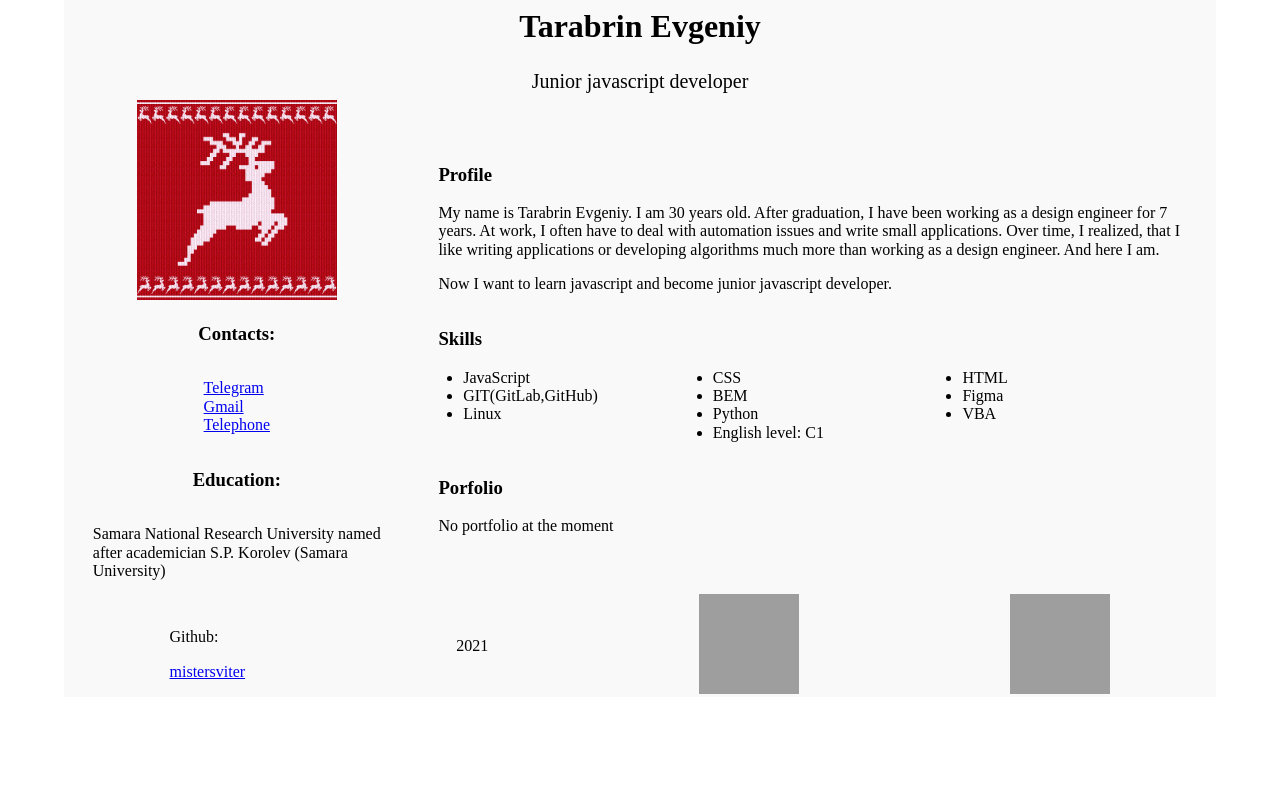
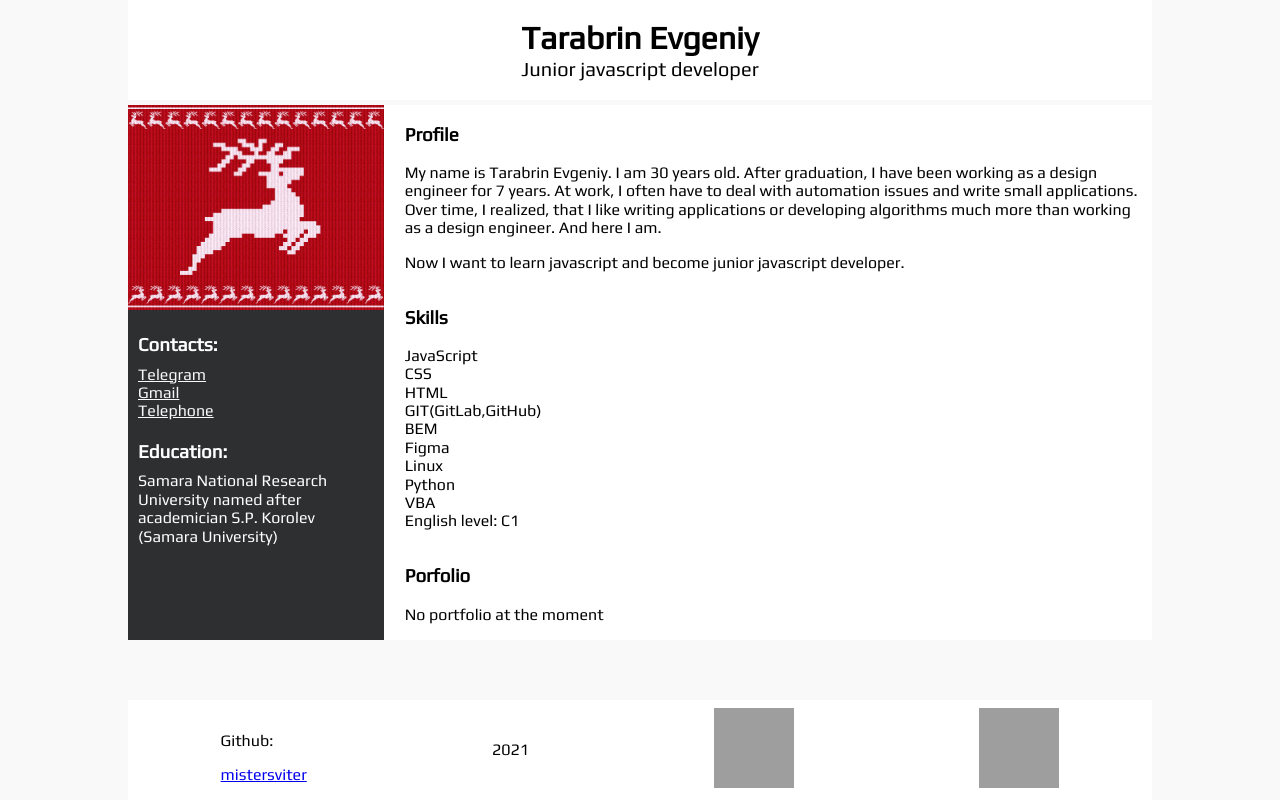
Before and after one commit to mistersviter/rsschool-cv, a plain HTML site: page index.html in a window 1280 px wide. Drawn offline with Linux system fonts and the light colour scheme; grey boxes are pictures that could not be loaded.

Commit message:
feat: add some fancy styles

```diff
--- a/style.css
+++ b/style.css
@@ -1,10 +1,14 @@
+@import url("https://fonts.googleapis.com/css2?family=Play&display=swap");
+body {
+  background-color: rgb(249, 249, 249);
+  font-family: "Play", sans-serif;
+}
 .container {
   display: flex;
-  justify-content: center;
   flex-direction: column;
   margin: 0 auto;
-  width: 90%;
-  background-color: rgb(250, 249, 249);
+  width: 80%;
+  height: 100vh;
 }
 .container__header {
   display: flex;
@@ -12,63 +16,71 @@
   align-items: center;
   height: 100px;
   flex-direction: column;
+  background-color: white;
 }
 .container__header p {
   font-size: 20px;
+  margin: 0;
 }
 .container__header h1 {
-  margin-bottom: 5px;
+  margin: 0;
 }
 .container__main {
   display: flex;
-  justify-content: space-around;
-  align-items: center;
+  justify-content: space-between;
+  background-color: white;
+  margin: 5px 0;
 }
 .container__main__aside {
   display: flex;
-  justify-content: center;
-  align-items: center;
   flex-direction: column;
   width: 25%;
+  background-color: rgb(45, 47, 49);
+  padding-bottom: 10px;
 }
 .container__main__aside__myPhoto img {
-  width: 200px;
-  height: 200px;
+  width: 100%;
 }
 .container__main__aside__contacts {
   display: flex;
-  justify-content: center;
-  align-items: center;
   flex-direction: column;
+}
+.container__main__aside__contacts h3 {
+  color: white;
+  margin: 20px 10px 0 10px;
 }
 .container__main__aside__contacts ul {
   list-style: none;
   padding: 0;
+  margin: 10px 10px 0 10px;
+}
+.container__main__aside__contacts ul li a {
+  color: rgb(249, 249, 249);
 }
 .container__main__aside__education {
   display: flex;
-  justify-content: center;
-  align-items: center;
   flex-direction: column;
+}
+.container__main__aside__education h3 {
+  color: white;
+  margin: 20px 10px 0 10px;
+}
+.container__main__aside__education p {
+  color: white;
+  margin: 10px 10px 0 10px;
 }
 .container__main__content {
   display: flex;
-  justify-content: center;
-  align-items: center;
   flex-direction: column;
-  width: 65%;
+  width: 72%;
+  padding: 0 10px;
 }
 .container__main__content__skills {
   width: 100%;
 }
 .container__main__content__skills ul {
-  display: flex;
-  flex-wrap: wrap;
+  list-style: none;
   padding: 0;
-  justify-content: space-around;
-}
-.container__main__content__skills li {
-  width: 200px;
 }
 .container__main__content__portfolio {
   display: flex;
@@ -84,8 +96,10 @@
   align-items: center;
   justify-content: space-around;
   height: 100px;
+  background-color: white;
+  margin-top: auto;
 }
 .container__footer img {
-  width: 100px;
-  height: 100px;
+  width: 80px;
+  height: 80px;
 }
```
